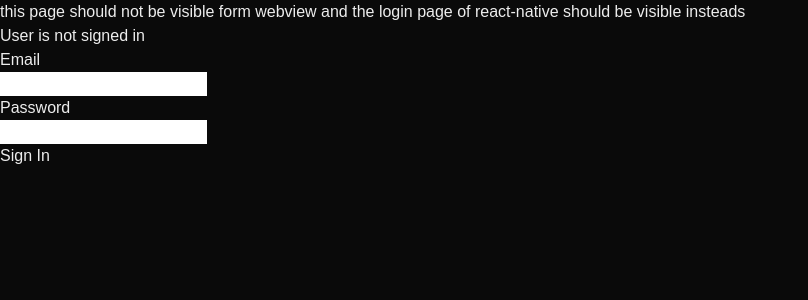
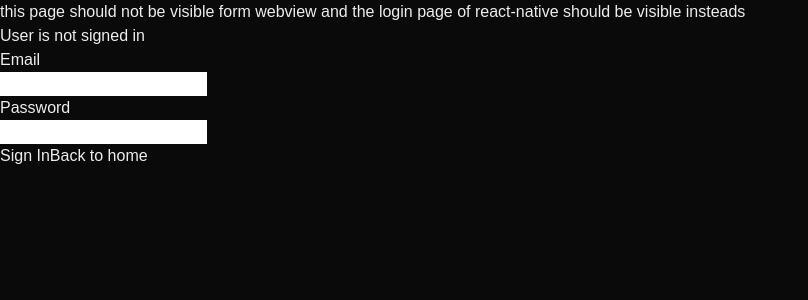
Before and after one commit to sinaRh99/webview-test, a Next.js app: page /login in a window 1280 px wide. Shown: the top 300 px of the page, without its empty margins (0-808 px from the left). Built offline with nearby package versions, Linux system fonts and the light colour scheme.

Commit message:
added back to home button

```diff
--- a/src/app/login/page.tsx
+++ b/src/app/login/page.tsx
@@ -6,6 +6,7 @@ import FormField from "./FormField";
 import CustomButton from "./CustomButton";
 import { useAuth } from "@/context/AuthContext";
 import LoginStatus from "@/components/LoginStatus";
+import Link from "next/link";
 
 const API_URL = "https://api-dev.sendbypass.com/v1/login/";
 
@@ -47,6 +48,12 @@ export default function Login() {
         containerStyles="mt-7 w-full"
         isLoading={isLoading}
       />
+      <Link
+        href="/"
+        className="w-full h-16 rounded-xl flex items-center justify-center text-xl font-bold bg-violet-400 text-violet-900 mt-7"
+      >
+        Back to home
+      </Link>
     </div>
   );
 }
```
Also changed, not shown: src/app/profile/page.tsx (+9 -1 lines).
